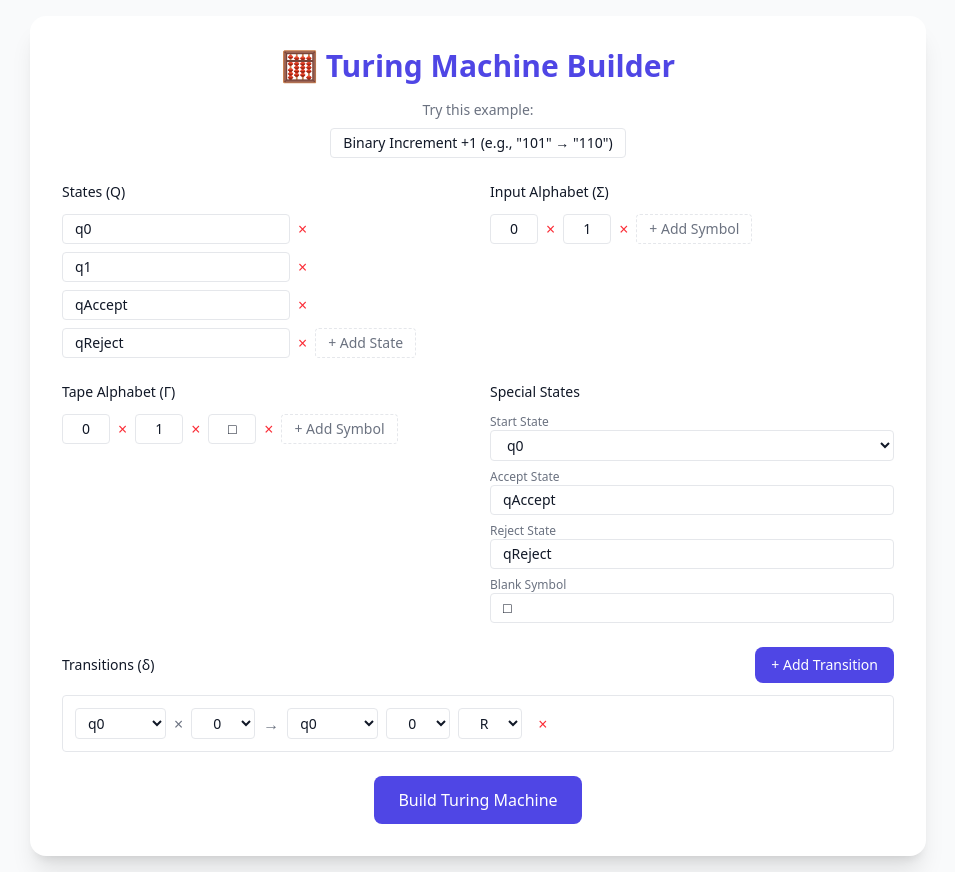
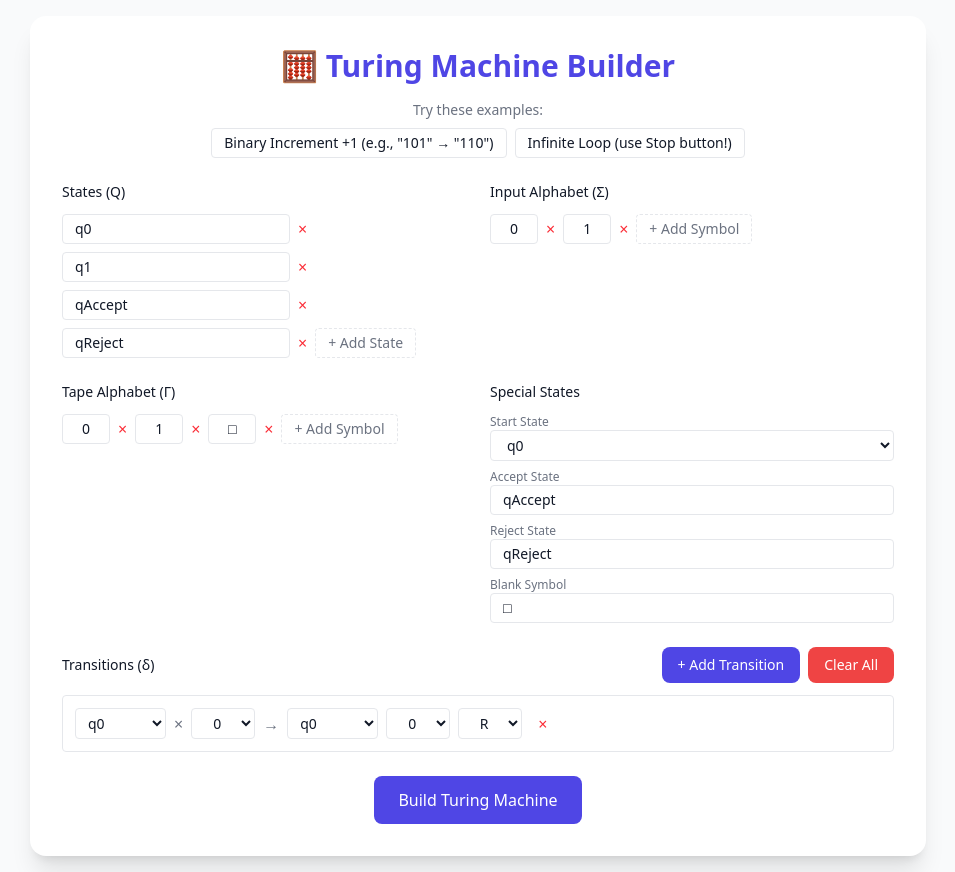
Before and after one commit to ArielCabib/turing-machine, a React (Vite) app: page / in a window 1280 px wide. Both pictures are taken after a click on the button "+ Add Transition". Shown: the whole page, without its empty margins (162-1117 px from the left). Built offline with nearby package versions, Linux system fonts and the light colour scheme.

Commit message:
Add simulation control features to Turing Machine Simulator, including auto-restart on input change, stop functionality, and a clear transitions button. Update UI for better user experience with dynamic input handling and status messaging.

```diff
--- a/src/App.tsx
+++ b/src/App.tsx
@@ -14,6 +14,38 @@ export default function App() {
   const [runtime, setRuntime] = useState<TMRuntime | null>(null);
   const [input, setInput] = useState("101");
   const [statusMessage, setStatusMessage] = useState<string>("");
+  const [isRunning, setIsRunning] = useState(false);
+  const [runTimeout, setRunTimeout] = useState<number | null>(null);
+
+  // Stop any running simulation
+  const stopSimulation = () => {
+    if (runTimeout) {
+      clearTimeout(runTimeout);
+      setRunTimeout(null);
+    }
+    if (isRunning) {
+      setIsRunning(false);
+      setStatusMessage("Simulation stopped.");
+    }
+  };
+
+  // Auto-restart simulation when input changes
+  const handleInputChange = (newInput: string) => {
+    setInput(newInput);
+
+    // Stop any running simulation first
+    stopSimulation();
+
+    if (tmSpec && newInput) {
+      try {
+        const rt = createRuntime(tmSpec, newInput);
+        setRuntime(rt);
+        setStatusMessage("Input changed. Simulation restarted.");
+      } catch (error) {
+        setStatusMessage(`Error with new input: ${error}`);
+      }
+    }
+  };
 
   // Form state for TM specification
   const [formData, setFormData] = useState({
@@ -56,6 +88,13 @@ export default function App() {
     }));
   };
 
+  const clearAllTransitions = () => {
+    setFormData((prev) => ({
+      ...prev,
+      transitions: [],
+    }));
+  };
+
   const updateTransition = (index: number, field: string, value: string) => {
     setFormData((prev) => ({
       ...prev,
@@ -94,20 +133,19 @@ export default function App() {
 
       setTmSpec(spec);
       setCurrentView("simulator");
-    } catch (error) {
-      alert(`Error creating Turing machine: ${error}`);
-    }
-  };
 
-  const startSimulation = () => {
-    if (!tmSpec) return;
-
+      // Auto-start the simulation
+      setTimeout(() => {
         try {
-      const rt = createRuntime(tmSpec, input);
+          const rt = createRuntime(spec, input);
           setRuntime(rt);
-      setStatusMessage("Simulation started. Use Step or Run to execute.");
+          setStatusMessage("Simulation ready. Use Step or Run to execute.");
         } catch (error) {
           setStatusMessage(`Error starting simulation: ${error}`);
+        }
+      }, 100);
+    } catch (error) {
+      setStatusMessage(`Error creating Turing machine: ${error}`);
     }
   };
 
@@ -130,14 +168,14 @@ export default function App() {
     }
   };
 
-  const resetSimulation = () => {
-    if (!tmSpec) return;
-    setStatusMessage("");
-    startSimulation();
-  };
-
   const runSimulation = () => {
     if (!runtime) return;
+
+    // Stop any existing run
+    stopSimulation();
+
+    setIsRunning(true);
+    setStatusMessage("Running simulation...");
 
     const runStep = () => {
       if (!runtime) return;
@@ -147,8 +185,12 @@ export default function App() {
 
       if (canContinue) {
         // Continue running after a short delay
-        setTimeout(runStep, 500);
+        const timeout = setTimeout(runStep, 500);
+        setRunTimeout(timeout);
       } else {
+        setIsRunning(false);
+        setRunTimeout(null);
+
         if (runtime.state === runtime.spec.qAccept) {
           setStatusMessage(
             `✅ Machine accepted! Final state: ${runtime.state}`
@@ -226,6 +268,33 @@ export default function App() {
           ],
         });
         break;
+      case "infinite-loop":
+        setFormData({
+          states: ["q0", "qAccept", "qReject"],
+          inputAlphabet: ["0"],
+          tapeAlphabet: ["0", "□"],
+          blankSymbol: "□",
+          startState: "q0",
+          acceptState: "qAccept",
+          rejectState: "qReject",
+          transitions: [
+            {
+              fromState: "q0",
+              readSymbol: "0",
+              toState: "q0",
+              writeSymbol: "0",
+              direction: "R",
+            },
+            {
+              fromState: "q0",
+              readSymbol: "□",
+              toState: "q0",
+              writeSymbol: "□",
+              direction: "L",
+            },
+          ],
+        });
+        break;
     }
   };
 
@@ -250,7 +319,7 @@ export default function App() {
             {/* Example Presets */}
             <div className="space-y-2">
               <p className="text-sm" style={{ color: "var(--text-secondary)" }}>
-                Try this example:
+                Try these examples:
               </p>
               <div className="flex flex-wrap justify-center gap-2">
                 <button
@@ -263,6 +332,17 @@ export default function App() {
                   }}
                 >
                   Binary Increment +1 (e.g., "101" → "110")
+                </button>
+                <button
+                  onClick={() => loadExample("infinite-loop")}
+                  className="px-3 py-1 text-sm border rounded"
+                  style={{
+                    borderColor: "var(--border-color)",
+                    color: "var(--text-primary)",
+                    backgroundColor: "var(--bg-secondary)",
+                  }}
+                >
+                  Infinite Loop (use Stop button!)
                 </button>
               </div>
             </div>
@@ -575,6 +655,7 @@ export default function App() {
               >
                 Transitions (δ)
               </label>
+              <div className="flex gap-2">
                 <button
                   onClick={addTransition}
                   className="px-4 py-2 text-white rounded-lg text-sm"
@@ -582,6 +663,24 @@ export default function App() {
                 >
                   + Add Transition
                 </button>
+                {formData.transitions.length > 0 && (
+                  <button
+                    onClick={clearAllTransitions}
+                    className="px-4 py-2 text-white rounded-lg text-sm"
+                    style={{ backgroundColor: "#ef4444" }}
+                    onMouseEnter={(e) =>
+                      ((e.target as HTMLButtonElement).style.backgroundColor =
+                        "#dc2626")
+                    }
+                    onMouseLeave={(e) =>
+                      ((e.target as HTMLButtonElement).style.backgroundColor =
+                        "#ef4444")
+                    }
+                  >
+                    Clear All
+                  </button>
+                )}
+              </div>
             </div>
 
             <div className="space-y-2 max-h-60 overflow-y-auto">
@@ -739,12 +838,13 @@ export default function App() {
         </div>
 
         {/* Input */}
-        <div className="flex justify-center gap-3">
+        <div className="flex justify-center">
           <input
             type="text"
             value={input}
-            onChange={(e) => setInput(e.target.value)}
+            onChange={(e) => handleInputChange(e.target.value)}
             className="px-4 py-2 border rounded-lg w-64 text-center focus:outline-none"
+            placeholder="Enter binary input (e.g., 101)"
             style={
               {
                 backgroundColor: "var(--bg-secondary)",
@@ -753,25 +853,6 @@ export default function App() {
               } as React.CSSProperties
             }
           />
-          <button
-            className="px-4 py-2 text-white rounded-lg"
-            style={
-              {
-                backgroundColor: "var(--accent-color)",
-              } as React.CSSProperties
-            }
-            onClick={startSimulation}
-            onMouseEnter={(e) =>
-              ((e.target as HTMLButtonElement).style.backgroundColor =
-                "var(--accent-hover)")
-            }
-            onMouseLeave={(e) =>
-              ((e.target as HTMLButtonElement).style.backgroundColor =
-                "var(--accent-color)")
-            }
-          >
-            Start
-          </button>
         </div>
 
         {/* Tape */}
@@ -807,7 +888,7 @@ export default function App() {
             className="px-4 py-2 text-white rounded-lg"
             style={{ backgroundColor: "#10b981" } as React.CSSProperties}
             onClick={stepSimulation}
-            disabled={!runtime}
+            disabled={!runtime || isRunning}
             onMouseEnter={(e) =>
               ((e.target as HTMLButtonElement).style.backgroundColor =
                 "#059669")
@@ -823,7 +904,7 @@ export default function App() {
             className="px-4 py-2 text-white rounded-lg"
             style={{ backgroundColor: "#3b82f6" } as React.CSSProperties}
             onClick={runSimulation}
-            disabled={!runtime}
+            disabled={!runtime || isRunning}
             onMouseEnter={(e) =>
               ((e.target as HTMLButtonElement).style.backgroundColor =
                 "#2563eb")
@@ -835,10 +916,11 @@ export default function App() {
           >
             Run
           </button>
+          {isRunning && (
             <button
               className="px-4 py-2 text-white rounded-lg"
               style={{ backgroundColor: "#ef4444" } as React.CSSProperties}
-            onClick={resetSimulation}
+              onClick={stopSimulation}
               onMouseEnter={(e) =>
                 ((e.target as HTMLButtonElement).style.backgroundColor =
                   "#dc2626")
@@ -848,8 +930,9 @@ export default function App() {
                   "#ef4444")
               }
             >
-            Reset
+              Stop
             </button>
+          )}
         </div>
 
         {/* State info */}
```
Lines whose indentation alone changed are shown as unchanged.
